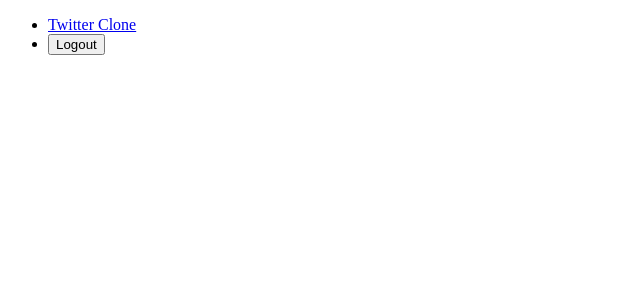
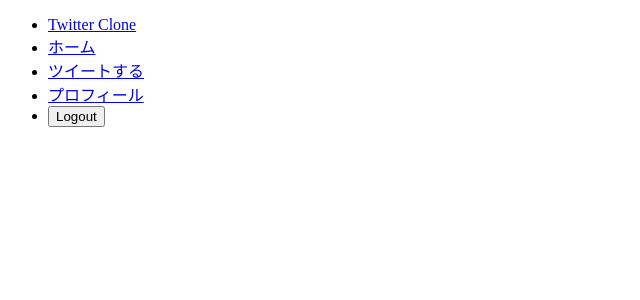
Before and after one commit to shinonome-inc/backend-final-assignment-Y-Yoshihiro-Kaneko, a Django app: page / in a window 1280 px wide. Shown: the top 300 px of the page, without its empty margins (0-640 px from the left). Run offline with Django 4.2, Linux system fonts and the light colour scheme; the visitor is signed in with stand-in values (Sample User, id 1).

Commit message:
feat: サイトの構造を使いやすいように変更

```diff
--- a/accounts/models.py
+++ b/accounts/models.py
@@ -1,9 +1,13 @@
 from django.contrib.auth.models import AbstractUser
 from django.db import models
+from django.urls import reverse
 
 
 class User(AbstractUser):
     email = models.EmailField()
 
+    def get_absolute_url(self):
+        return reverse("accounts:user_profile", kwargs={"username": self.username})
+
 
 # class FriendShip(models.Model):
--- a/templates/base.html
+++ b/templates/base.html
@@ -12,6 +12,15 @@
             <ul>
                 <li><a href="{% url 'welcome:welcome' %}">Twitter Clone</a></li>
                 {% if user.is_authenticated is True %}
+                <li>
+                    <a href="{% url 'tweets:home' %}">ホーム</a>
+                </li>
+                <li>
+                    <a href="{% url 'tweets:create' %}">ツイートする</a>
+                </li>
+                <li>
+                    <a href="{{ user.get_absolute_url }}">プロフィール</a>
+                </li>
                 <li>
                     <form method="post" action="{% url 'accounts:logout' %}">{% csrf_token %}
                         <button type="submit">Logout</button>
--- a/templates/tweets/delete.html
+++ b/templates/tweets/delete.html
@@ -3,7 +3,7 @@
 {% block title %}New Tweet{% endblock %}
 
 {% block content %}
-<h2>削除しようとしているツイート</h2>
+<h1>削除しようとしているツイート</h1>
 投稿日 {{ tweet.created_at }}
 {{ tweet.body }}
 
--- a/templates/tweets/detail.html
+++ b/templates/tweets/detail.html
@@ -3,8 +3,8 @@
 {% block title %}Tweet{% endblock %}
 
 {% block content %}
-<p>user: {{ object.user.username }}</p>
+<h1><a href="{{ tweet.user.get_absolute_url }}">{{ object.user.username }}</a>のツイート</h1>
 <p>post date: {{ object.created_at }}</p>
-<p>{{ object.body }}</p>
+<p>{{ object.body|linebreaks }}</p>
 <a href="{% url 'tweets:delete' pk=object.pk %}">削除する</a>
 {% endblock %}
--- a/templates/tweets/home.html
+++ b/templates/tweets/home.html
@@ -6,8 +6,10 @@
 <h1>Home画面</h1>
 {% for tweet in tweet_list %}
 <div>
-    <p>{{ tweet.user.username }}によるツイート、投稿日 {{ tweet.created_at }}</p>
-    <p>{{ tweet.body }}</p>
+    <h2>{{ tweet.user.username }}によるツイート</h2>
+    <div>投稿日 {{ tweet.created_at }}</div>
+    <p>{{ tweet.body|truncatechars:30 }}</p>
+    <a href="{{ tweet.get_absolute_url }}">詳細をみる</a>
 </div>
 {% empty %}
 <p>最初のツイートをしよう！</p>
--- a/tweets/models.py
+++ b/tweets/models.py
@@ -1,5 +1,6 @@
 from django.contrib.auth import get_user_model
 from django.db import models
+from django.urls import reverse
 
 User = get_user_model()
 
@@ -11,3 +12,6 @@ class Tweet(models.Model):
 
     def __str__(self):
         return f"{self.user.username}'s post"
+
+    def get_absolute_url(self):
+        return reverse("tweets:detail", kwargs={"pk": self.pk})
```
